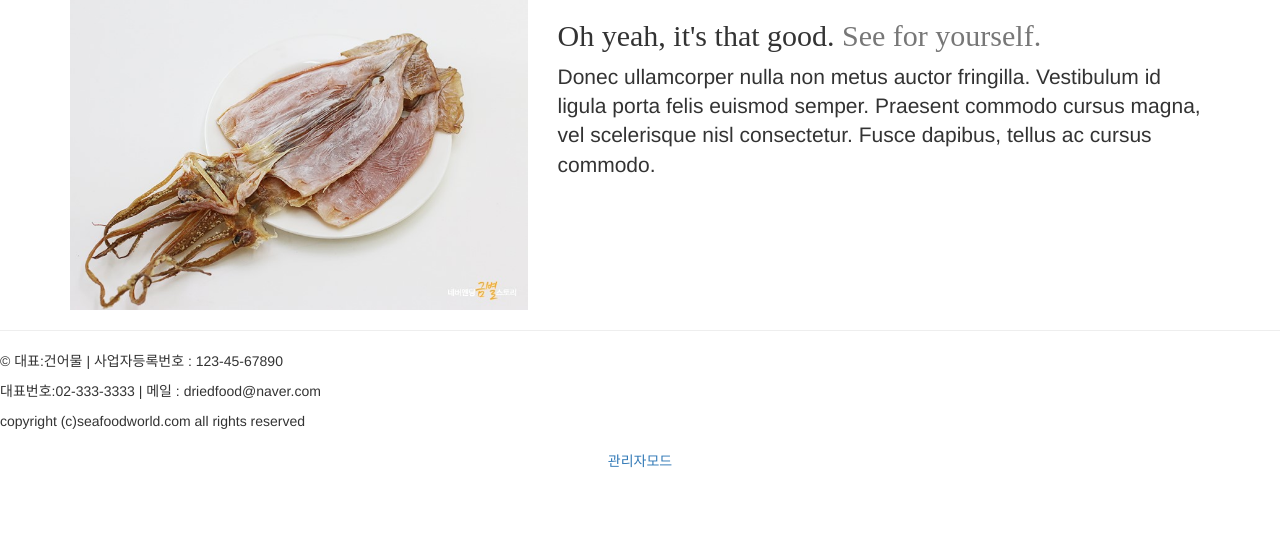
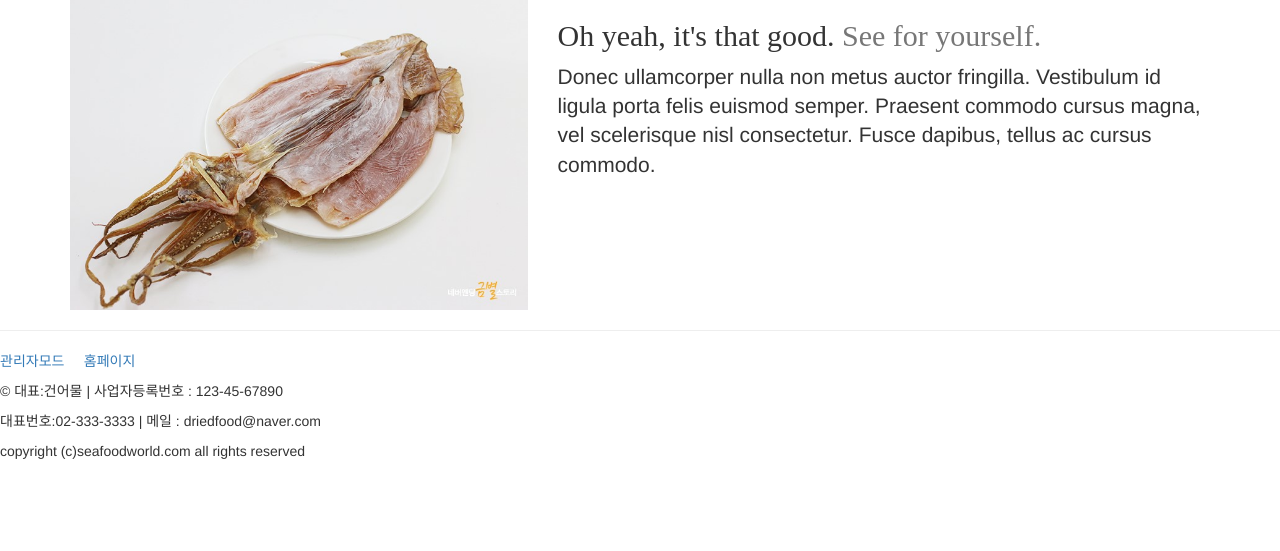
Before and after one commit to tomksg/Web_2017, a PHP site: page /shop/ in a window 1280 px wide. Shown: the part 812-1363 px from the top of the page. After the commit the page ends 1271 px from the top, so only its background shows below. Run offline with PHP 8.4, Linux system fonts and the light colour scheme; some libraries are stand-ins or nearby versions; some web fonts are replaced.

Commit message:
footer 수정

```diff
--- a/shop/index.php
+++ b/shop/index.php
@@ -131,6 +131,16 @@ $(document).ready(function(){
 
 
     <footer>
+      <p>
+             <a  href="login.php">
+             관리자모드
+           </a>
+           &nbsp;&nbsp;&nbsp;
+           <a href="index.php">
+            홈페이지
+           </a>
+
+           </p>
       <p>&copy; 대표:건어물 | 사업자등록번호 : 123-45-67890
       </p>
       <p>
@@ -142,11 +152,6 @@ $(document).ready(function(){
     </div>
 
   </div>
-    <ul class="nav nav-pills nav-justified">
-        <li role="presentation"><a href="#">관리자모드</a></li>
-    </ul>
-
-
 
 
 
```
